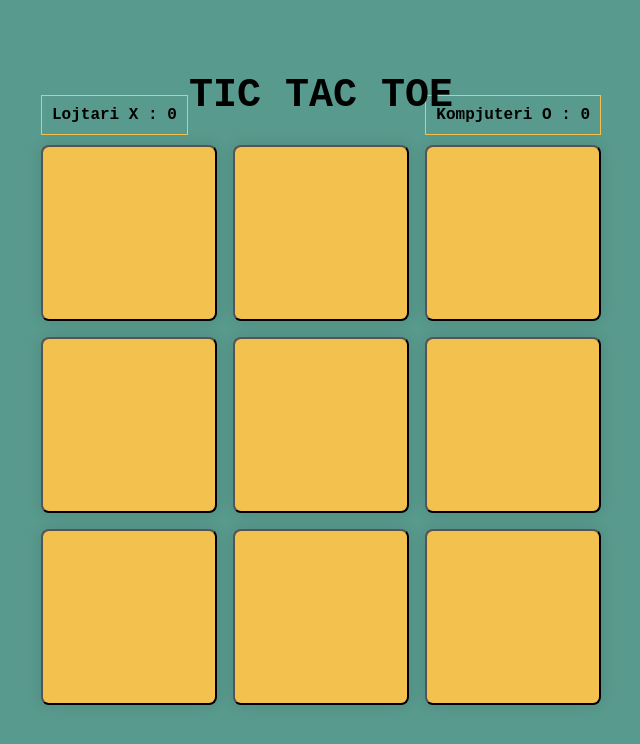
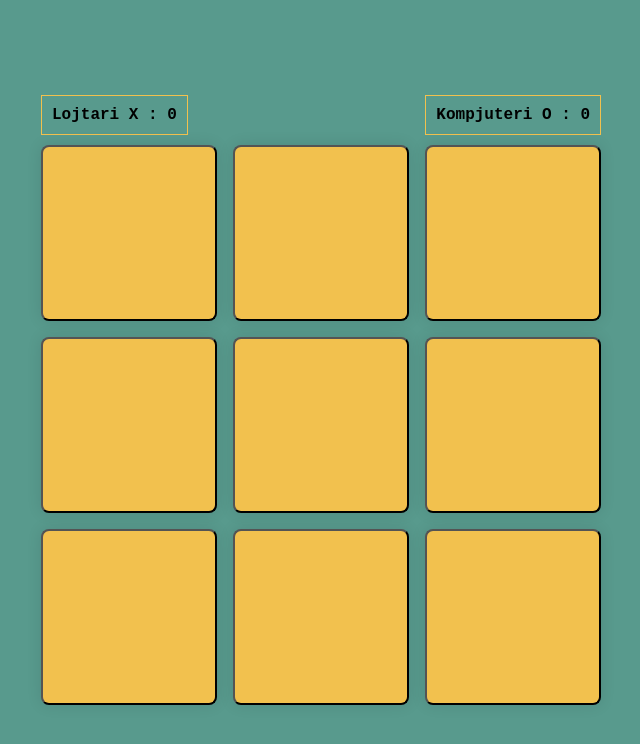
Before and after one commit to Bliney/playcomputer, a plain HTML site: page index.html in a window 1280 px wide. Shown: the whole page, without its empty margins (319-959 px from the left). Drawn offline with Linux system fonts and the light colour scheme.

Commit message:
Update index.html

```diff
--- a/index.html
+++ b/index.html
@@ -10,7 +10,6 @@
 <body>
 
     <div class="wrapper">
-        <p class="titulli">TIC TAC TOE</p>
         <div class="lojtaret">
             <div class="lojtari_1">Lojtari X : <span id="piketELojtarit2">0</span></div>
             <div class="lojtari_2">Kompjuteri O : <span  id="piketELojtarit1">0</span></div>
```
